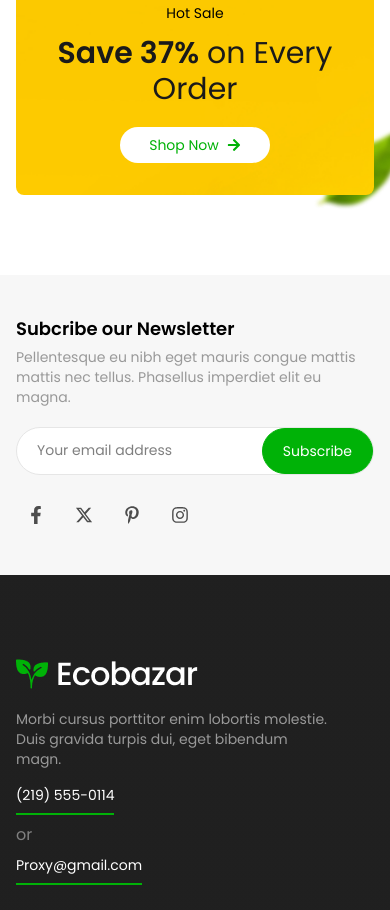
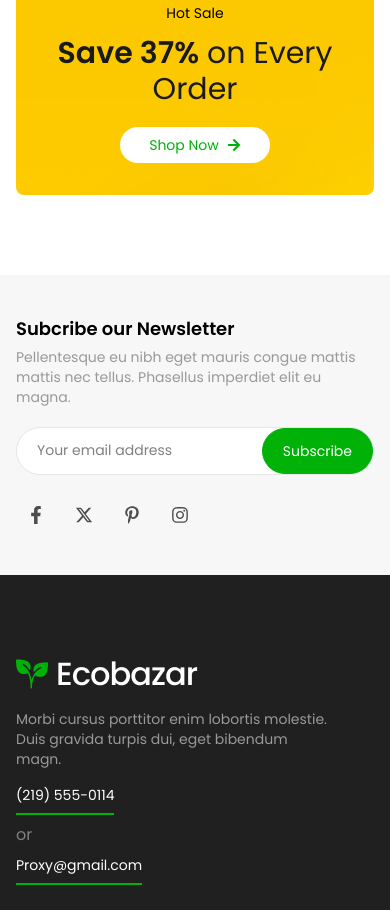
Before and after one commit to itsdevelopershakil/organic-food-e-commerce, a React (Vite) app: page / in a window 390 px wide. Shown: the part 5940-6850 px from the top of the page. Built offline with nearby package versions, Linux system fonts and the light colour scheme.

Commit message:
updated homepage best sale section

```diff
--- a/src/components/BestSale.tsx
+++ b/src/components/BestSale.tsx
@@ -227,7 +227,7 @@ const BestSale = () => {
                     </div>
 
                     <div className="grid sm:grid-cols-2 lg:grid-cols-4 pt-10 gap-6 relative">
-                        <div className="absolute right-[-40px] bottom-[-15px]">
+                        <div className="hidden lg:block absolute lg:right-0 2xl:right-[-40px] bottom-[-15px]">
                             <img
                                 src={bestSaleBg6}
                                 alt=""
```
